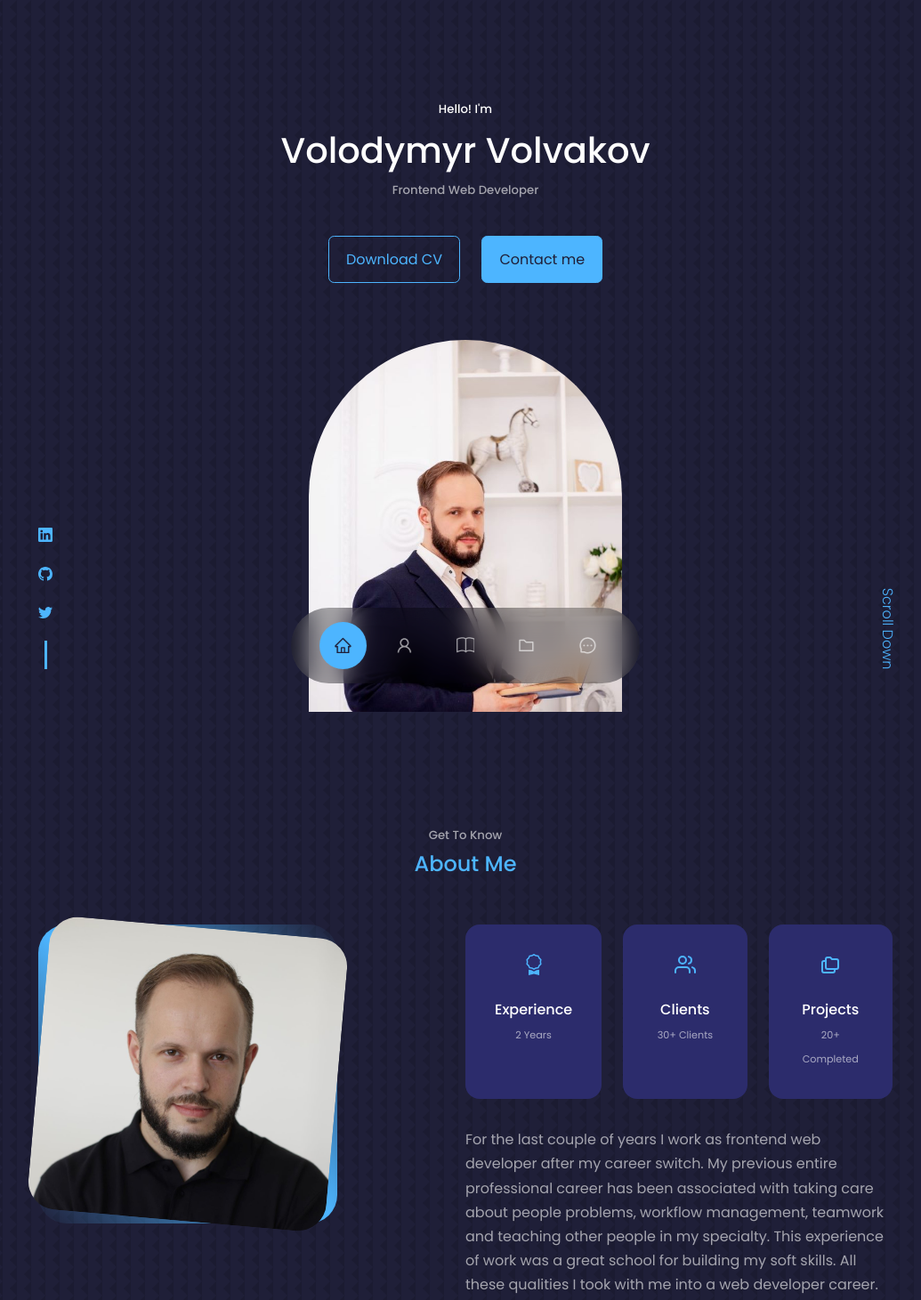
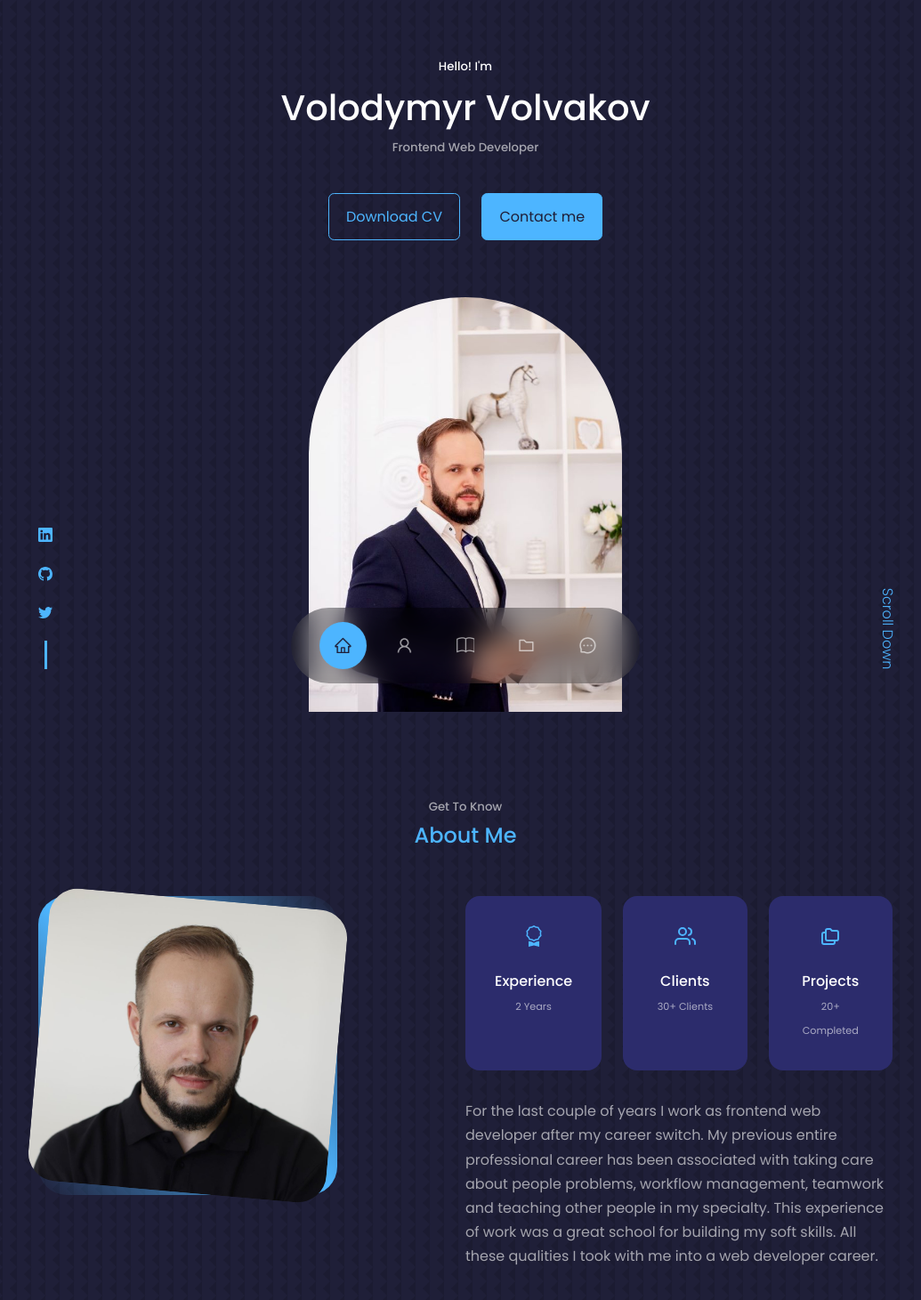
Before and after one commit to VladimirVolvakov/react-portfolio, a React (Create React App) app: page / in a window 1280 px wide. Shown: the top 1461 px of the page at 89% size, without its empty margins (117-1152 px from the left). Built offline with nearby package versions, Linux system fonts and the light colour scheme.

Commit message:
fix: fix issue with active home link color change in Navbar

```diff
--- a/src/components/Header/Header.css
+++ b/src/components/Header/Header.css
@@ -1,6 +1,6 @@
 header {
   height: 100vh;
-  padding-top: 7rem;
+  padding-top: 4rem;
   overflow: hidden;
 }
 
--- a/src/components/Navbar/Navbar.jsx
+++ b/src/components/Navbar/Navbar.jsx
@@ -13,6 +13,7 @@ const Navbar = () => {
     <nav>
       <a
         href="#"
+        onClick={() => setActiveLink("#")}
         className={activeLink === "#" ? "active" : ""}
       >
         <AiOutlineHome />
--- a/src/index.css
+++ b/src/index.css
@@ -29,9 +29,9 @@ html {
   scroll-behavior: smooth;
 }
 
-/* ::-webkit-scrollbar {
+::-webkit-scrollbar {
   display: none;
-} */
+}
 
 body {
   font-family: 'Poppins', sans-serif;
@@ -59,7 +59,7 @@ h1 {
 }
 
 section {
-  margin-top: 8rem;
+  margin-top: 6rem;
 }
 
 section > h2,
@@ -119,10 +119,6 @@ img {
   .container {
     width: var(--container-width-md);
   }
-
-  section {
-    margin-top: 6rem;
-  }
 }
 
 
```
